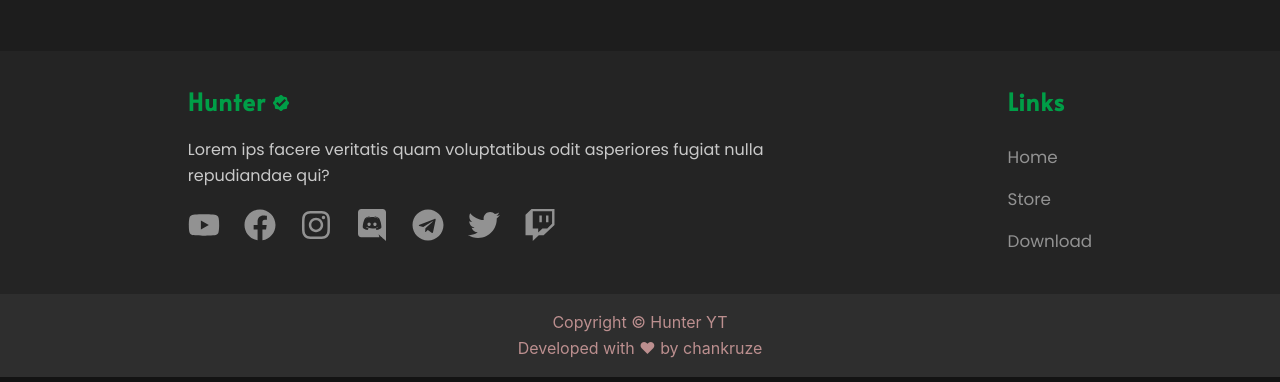
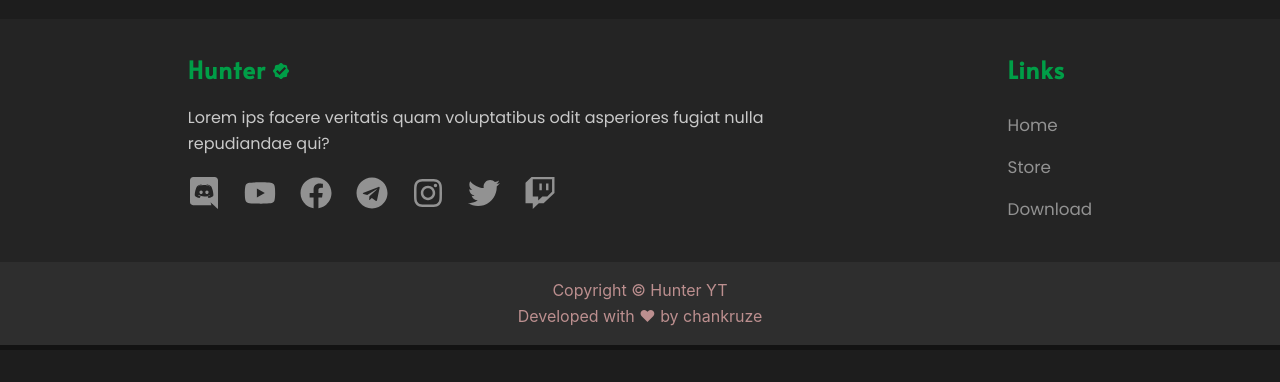
Before and after one commit to HunterNishant/Hunter, a React (Create React App) app: page / in a window 1280 px wide. Shown: the part 813-1195 px from the top of the page. After the commit the page ends 1163 px from the top, so only its background shows below. Built offline with nearby package versions, Linux system fonts and the light colour scheme.

Commit message:
Updates footer
Signed-off-by: chankruze <chankruze@gmail.com>

```diff
--- a/src/components/Footer/Footer.module.css
+++ b/src/components/Footer/Footer.module.css
@@ -12,7 +12,7 @@ Copyright (c) Geekofia 2020 and beyond
   justify-content: center;
   background: rgb(46, 46, 46);
   border-bottom: 5px solid rgb(19, 19, 19);
-  margin-top: 4rem;
+  margin-top: 2rem;
 }
 
 .footer {
--- a/src/components/Footer/FooterLinks.js
+++ b/src/components/Footer/FooterLinks.js
@@ -32,29 +32,29 @@ export const SiteLinks = [
 
 export const SocialLinks = [
   {
+    name: "Discord",
+    url: "https://discord.gg/yZnZwznBdh",
+    icon: <FaDiscord size={32} />,
+  },
+  {
     name: "Youtube",
-    url: "https://youtube.com/xyz",
+    url: "https://www.youtube.com/channel/UCKY63DWhXZpqQ-JD4XoxVVQ",
     icon: <FaYoutube size={32} />,
   },
   {
     name: "Facebook",
-    url: "https://facebook.com/xyz",
+    url: "https://www.facebook.com/nishant.hunter.7",
     icon: <FaFacebook size={32} />,
-  },
-  {
-    name: "Instagram",
-    url: "https://instagram.com/xyz",
-    icon: <FaInstagram size={32} />,
-  },
-  {
-    name: "Discord",
-    url: "https://example.com",
-    icon: <FaDiscord size={32} />,
   },
   {
     name: "Telegram",
     url: "https://t.me/channel_name",
     icon: <FaTelegram size={32} />,
+  },
+  {
+    name: "Instagram",
+    url: "https://instagram.com/hunternishant",
+    icon: <FaInstagram size={32} />,
   },
   {
     name: "Twitter",
```
